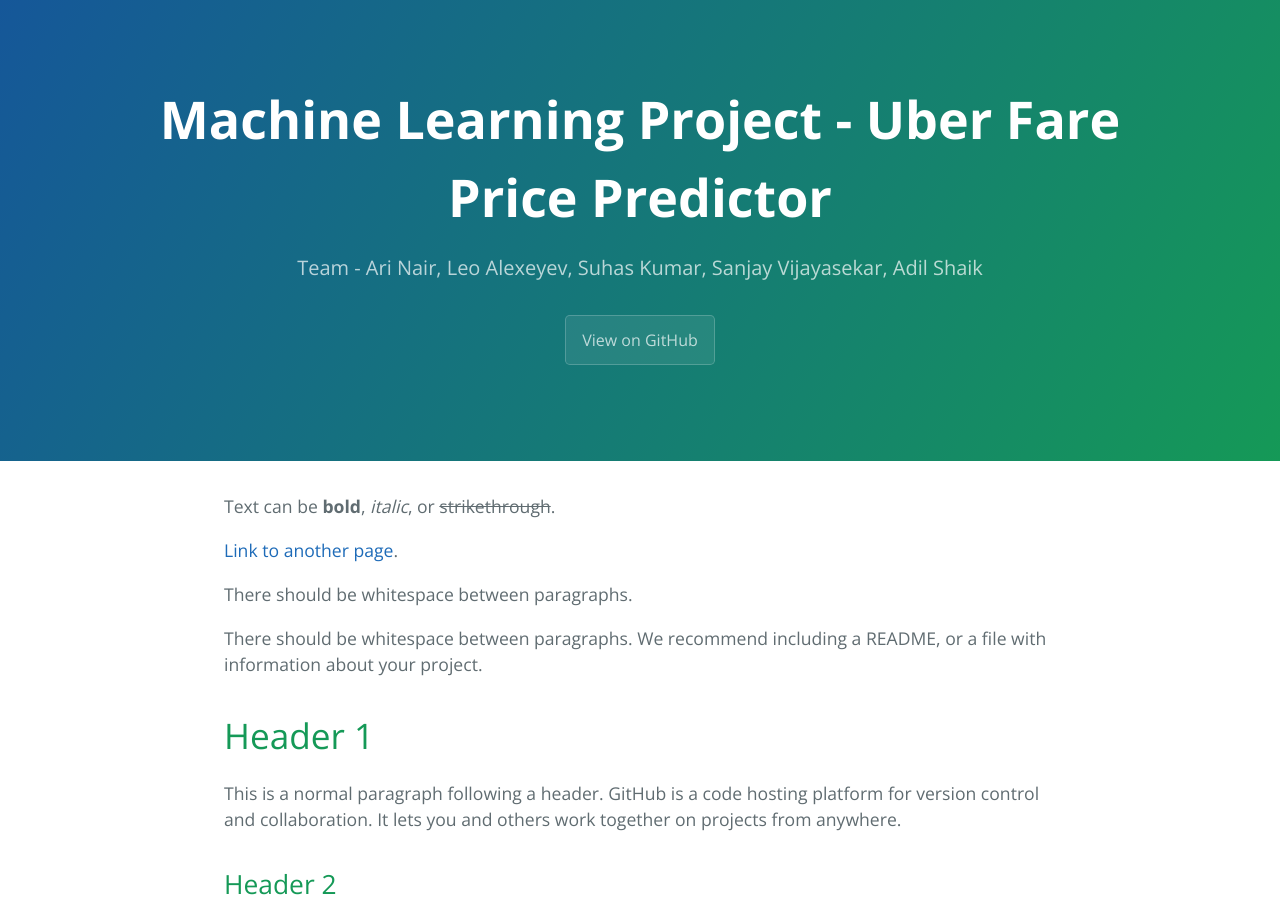
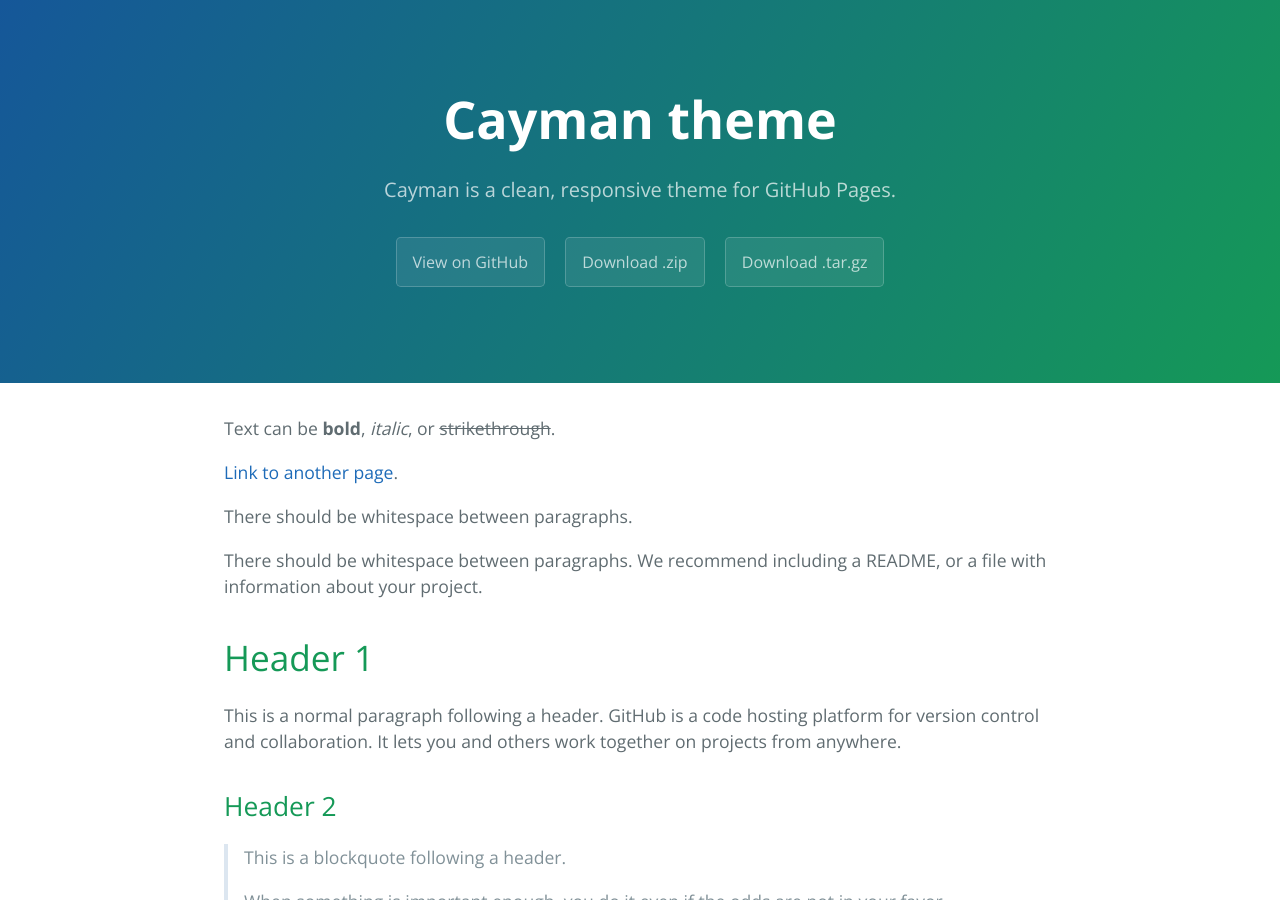
Before and after one commit to lalexeyev/Group11_ML7641, a Jekyll site: the page built from index.md, in a window 1280 px wide and 900 px high. Built offline with Jekyll 4.4.1, drawn with Linux system fonts in a browser that asks for light colours.

Commit message:
Update _config.yml

```diff
--- a/_config.yml
+++ b/_config.yml
@@ -1,3 +1,5 @@
-title: Machine Learning Project - Uber Fare Price Predictor
-description: Team - Ari Nair, Leo Alexeyev, Suhas Kumar, Sanjay Vijayasekar, Adil Shaik
+title: Cayman theme
+description: Cayman is a clean, responsive theme for GitHub Pages.
+show_downloads: true
+google_analytics:
 theme: jekyll-theme-cayman
```
